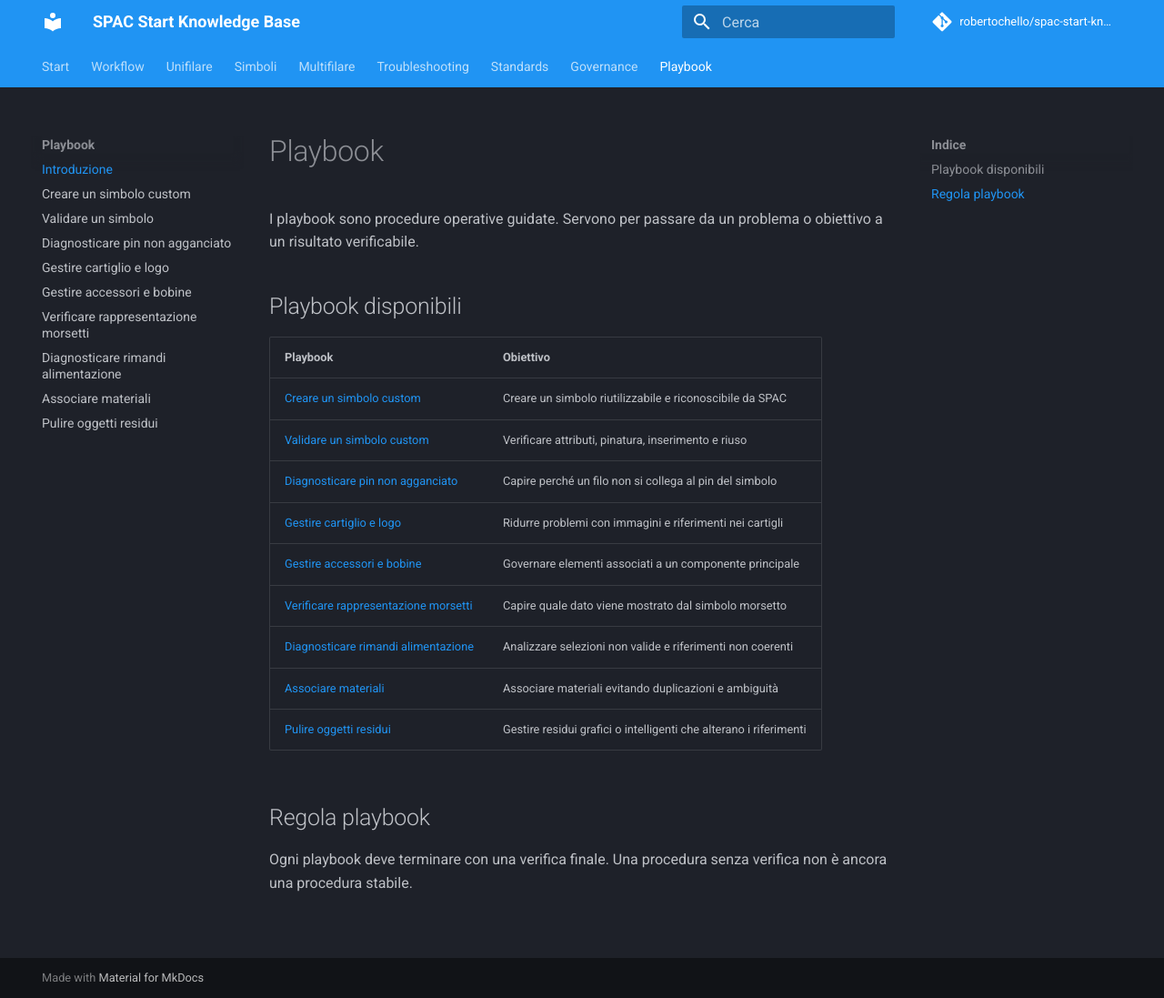
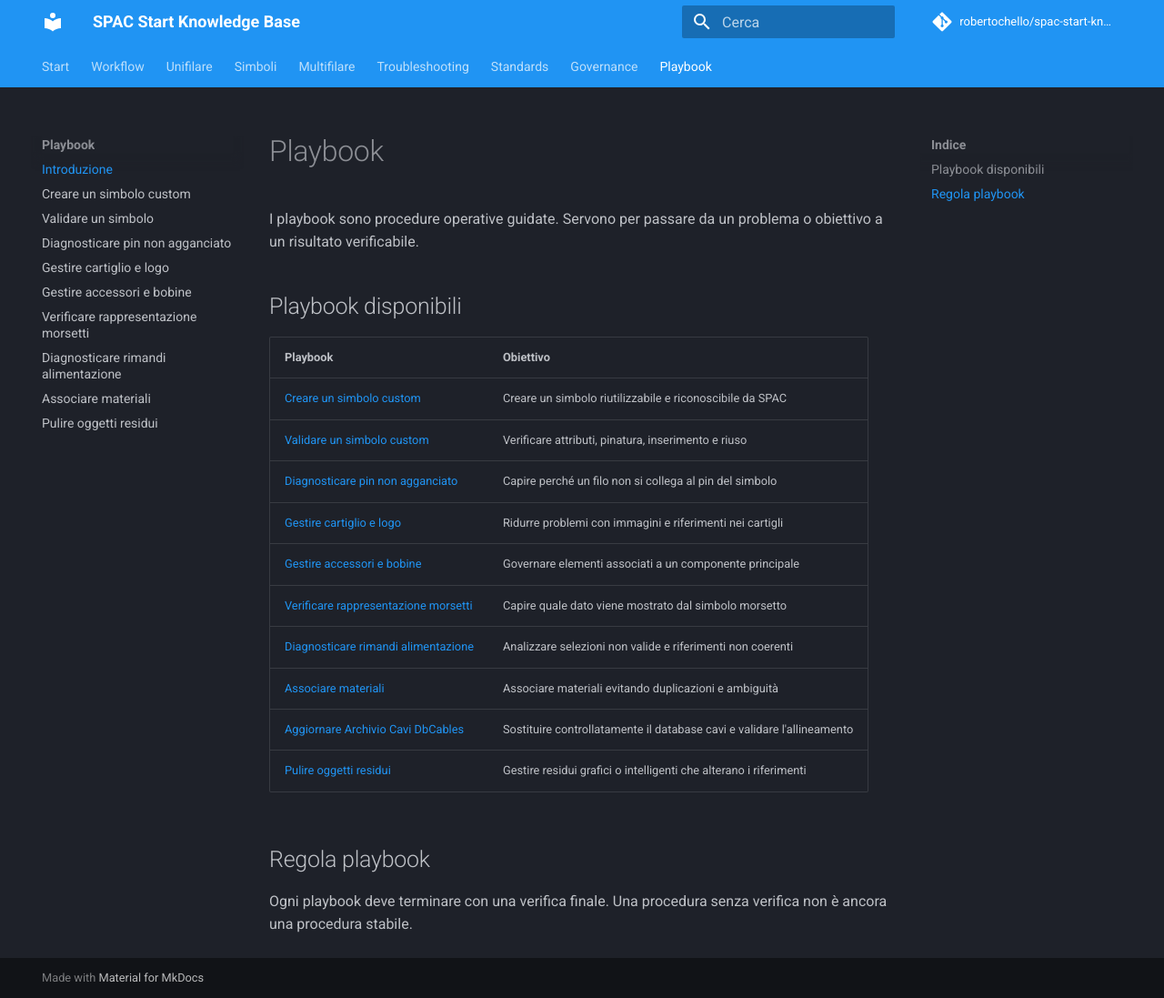
Before and after one commit to robertochello/spac-start-knowledge-base, an MkDocs documentation site: the page built from docs/playbooks/index.md, in a window 1280 px wide and 1097 px high. Shown: the whole window at 91% size. Built offline with MkDocs 1.6.1 and Material for MkDocs 9.7.7, drawn with Linux system fonts in a browser that asks for light colours; comment, search, counter and statistics services are not loaded.

Commit message:
Add DbCables playbook to index

```diff
--- a/docs/playbooks/index.md
+++ b/docs/playbooks/index.md
@@ -14,6 +14,7 @@ I playbook sono procedure operative guidate. Servono per passare da un problema
 | [Verificare rappresentazione morsetti](terminal-representation.md) | Capire quale dato viene mostrato dal simbolo morsetto |
 | [Diagnosticare rimandi alimentazione](power-reference-diagnostic.md) | Analizzare selezioni non valide e riferimenti non coerenti |
 | [Associare materiali](material-association.md) | Associare materiali evitando duplicazioni e ambiguità |
+| [Aggiornare Archivio Cavi DbCables](update-dbcables-archive.md) | Sostituire controllatamente il database cavi e validare l'allineamento |
 | [Pulire oggetti residui](clean-residual-objects.md) | Gestire residui grafici o intelligenti che alterano i riferimenti |
 
 ## Regola playbook
```
